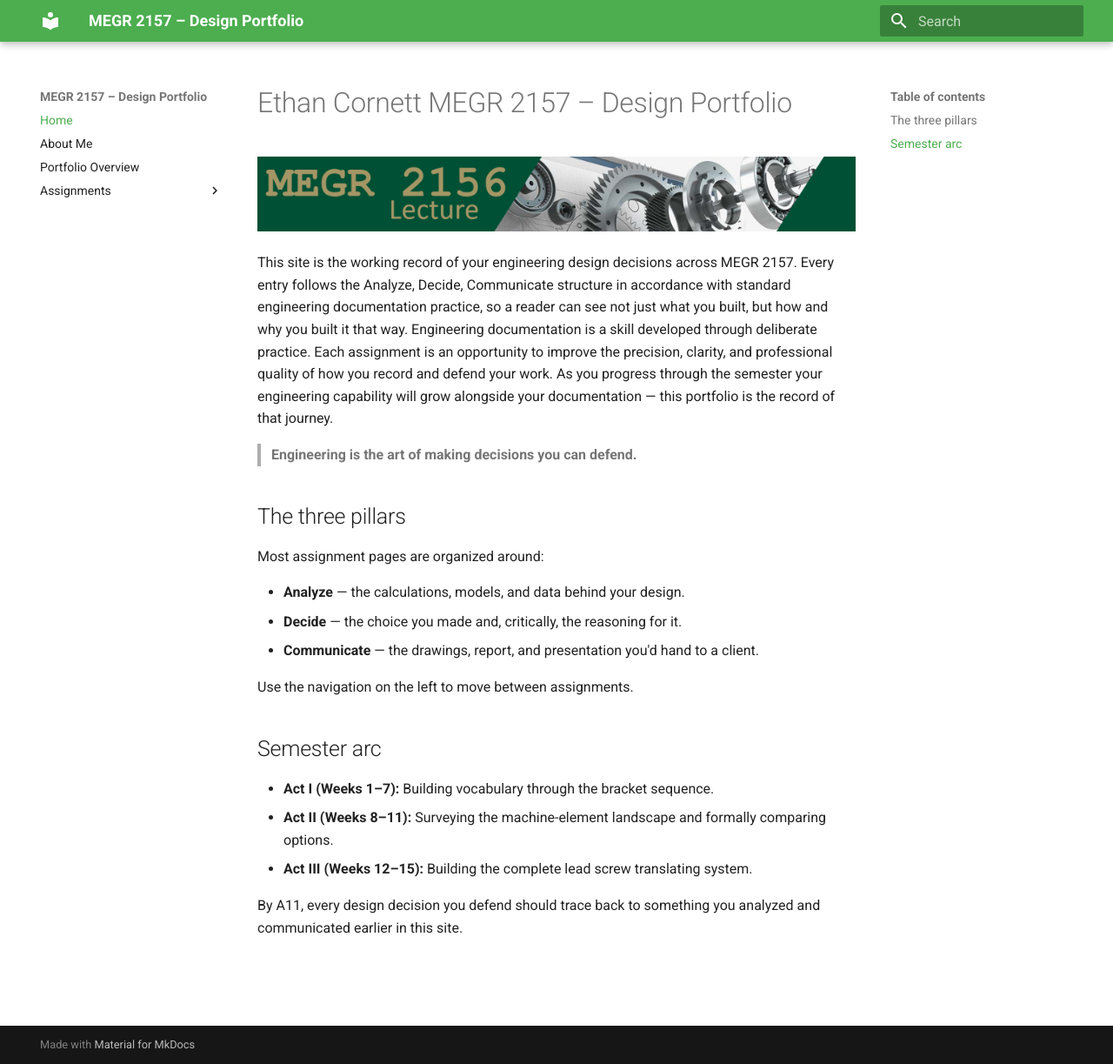
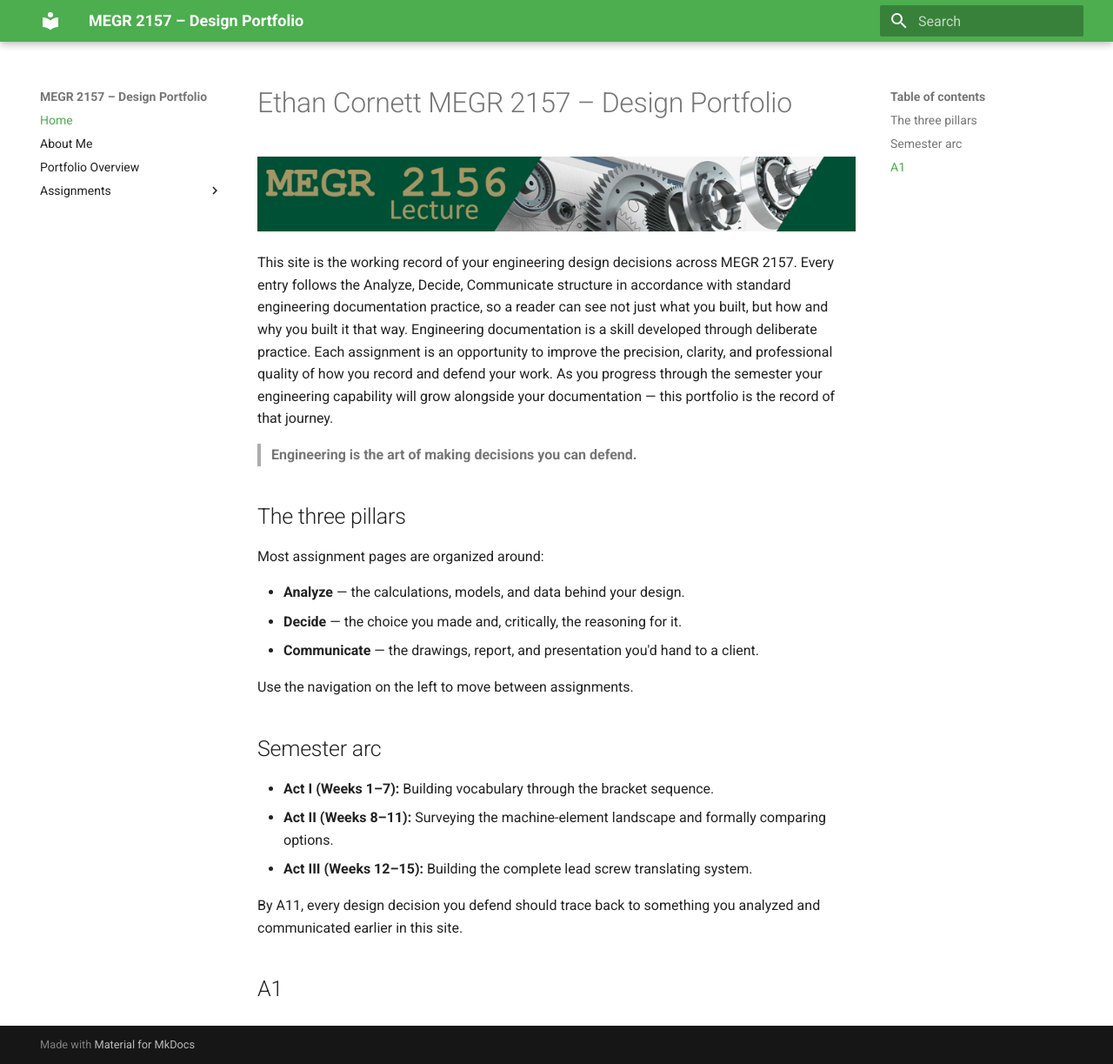
Before and after one commit to Ecornett5806/megr2157-portfolio, an MkDocs documentation site: the page built from docs/index.md, in a window 1280 px wide and 1223 px high. Shown: the whole window at 87% size. Built offline with MkDocs 1.6.1 and Material for MkDocs 9.7.7, drawn with Linux system fonts in a browser that asks for light colours.

```diff
--- a/docs/index.md
+++ b/docs/index.md
@@ -23,3 +23,4 @@ Use the navigation on the left to move between assignments.
 - **Act III (Weeks 12–15):** Building the complete lead screw translating system.
 
 By A11, every design decision you defend should trace back to something you analyzed and communicated earlier in this site.
+## A1
```
